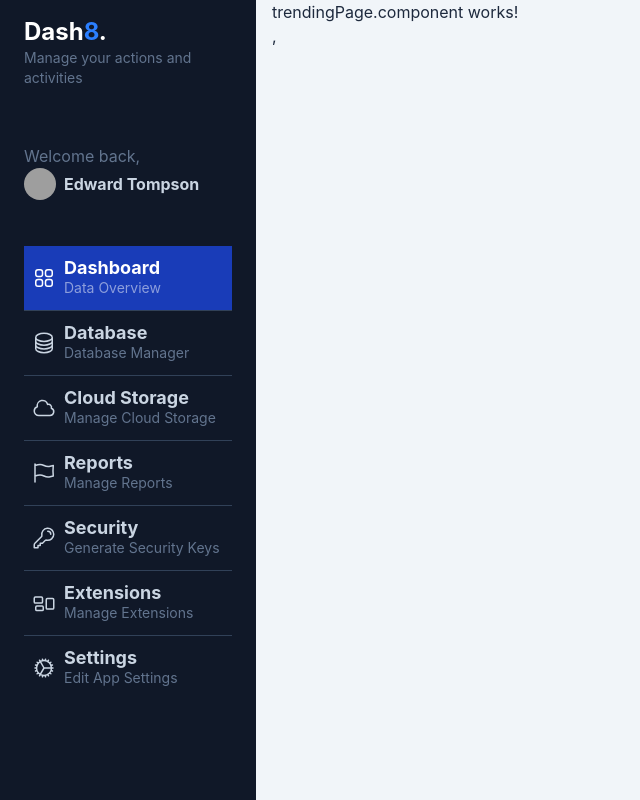
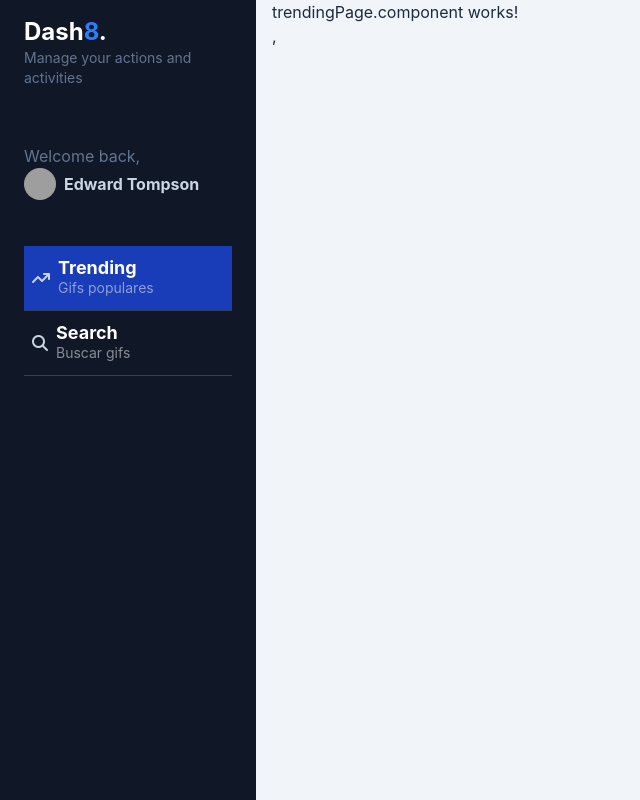
Before and after one commit to dubersantiago/Gifs-Angular, an Angular app: page /dashboard/trending in a window 1280 px wide. Shown: the whole page, without its empty margins (0-640 px from the left). Built offline with nearby package versions, Linux system fonts and the light colour scheme; grey boxes are pictures that could not be loaded.

Commit message:
feat: navegacion en el side menu

```diff
--- a/src/app/gifs/components/side-menu-options.component/side-menu-options.component.html
+++ b/src/app/gifs/components/side-menu-options.component/side-menu-options.component.html
@@ -1,81 +1,17 @@
 <div id="nav" class="w-full px-6">
-            <a href="#" class="w-full px-2 inline-flex space-x-2 items-center border-b border-slate-700 py-3 bg-blue-800 hover:bg-white/5 transition ease-linear duration-150">
-                <div>
-                    <svg xmlns="http://www.w3.org/2000/svg" fill="none" viewBox="0 0 24 24" stroke-width="1.5" stroke="currentColor" class="w-6 h-6 text-white">
-                        <path stroke-linecap="round" stroke-linejoin="round" d="M3.75 6A2.25 2.25 0 016 3.75h2.25A2.25 2.25 0 0110.5 6v2.25a2.25 2.25 0 01-2.25 2.25H6a2.25 2.25 0 01-2.25-2.25V6zM3.75 15.75A2.25 2.25 0 016 13.5h2.25a2.25 2.25 0 012.25 2.25V18a2.25 2.25 0 01-2.25 2.25H6A2.25 2.25 0 013.75 18v-2.25zM13.5 6a2.25 2.25 0 012.25-2.25H18A2.25 2.25 0 0120.25 6v2.25A2.25 2.25 0 0118 10.5h-2.25a2.25 2.25 0 01-2.25-2.25V6zM13.5 15.75a2.25 2.25 0 012.25-2.25H18a2.25 2.25 0 012.25 2.25V18A2.25 2.25 0 0118 20.25h-2.25A2.25 2.25 0 0113.5 18v-2.25z" />
-                      </svg>
+    @for(item of menuOptions; track item.route){
+        <a
+        [routerLink]="item.route"
+        routerLinkActive="bg-blue-800"
+        class="w-full px-2 inline-flex space-x-2 items-center border-b border-slate-700 py-3 hover:bg-white/5 transition ease-linear duration-150">
+            <div>
+                <i class="{{item.icon}}"></i>
+            </div>
+            <div class="flex flex-col">
+                <span class="text-lg font-bold leading-5 text-white">{{item.label}}</span>
+                <span class="text-sm text-white/50 hidden md:block">{{item.subLabel}}</span>
+            </div>
+        </a>
+    }
 
-                </div>
-                <div class="flex flex-col">
-                    <span class="text-lg font-bold leading-5 text-white">Dashboard</span>
-                    <span class="text-sm text-white/50 hidden md:block">Data Overview</span>
-                </div>
-            </a>
-            <a href="#" class="w-full px-2 inline-flex space-x-2 items-center border-b border-slate-700 py-3 hover:bg-white/5 transition ease-linear duration-150">
-                <div>
-                    <svg xmlns="http://www.w3.org/2000/svg" fill="none" viewBox="0 0 24 24" stroke-width="1.5" stroke="currentColor" class="w-6 h-6">
-                        <path stroke-linecap="round" stroke-linejoin="round" d="M20.25 6.375c0 2.278-3.694 4.125-8.25 4.125S3.75 8.653 3.75 6.375m16.5 0c0-2.278-3.694-4.125-8.25-4.125S3.75 4.097 3.75 6.375m16.5 0v11.25c0 2.278-3.694 4.125-8.25 4.125s-8.25-1.847-8.25-4.125V6.375m16.5 0v3.75m-16.5-3.75v3.75m16.5 0v3.75C20.25 16.153 16.556 18 12 18s-8.25-1.847-8.25-4.125v-3.75m16.5 0c0 2.278-3.694 4.125-8.25 4.125s-8.25-1.847-8.25-4.125" />
-                      </svg>
-                </div>
-                <div class="flex flex-col">
-                    <span class="text-lg text-slate-300 font-bold leading-5">Database</span>
-                    <span class="text-sm text-slate-500 hidden md:block">Database Manager</span>
-                </div>
-            </a>
-            <a href="#" class="w-full px-2 inline-flex space-x-2 items-center border-b border-slate-700 py-3 hover:bg-white/5 transition ease-linear duration-150">
-                <div>
-                    <svg xmlns="http://www.w3.org/2000/svg" fill="none" viewBox="0 0 24 24" stroke-width="1.5" stroke="currentColor" class="w-6 h-6">
-                        <path stroke-linecap="round" stroke-linejoin="round" d="M2.25 15a4.5 4.5 0 004.5 4.5H18a3.75 3.75 0 001.332-7.257 3 3 0 00-3.758-3.848 5.25 5.25 0 00-10.233 2.33A4.502 4.502 0 002.25 15z" />
-                      </svg>
-                </div>
-                <div class="flex flex-col">
-                    <span class="text-lg text-slate-300 font-bold leading-5">Cloud Storage</span>
-                    <span class="text-sm text-slate-500 hidden md:block">Manage Cloud Storage</span>
-                </div>
-            </a>
-            <a href="#" class="w-full px-2 inline-flex space-x-2 items-center border-b border-slate-700 py-3 hover:bg-white/5 transition ease-linear duration-150">
-                <div>
-                    <svg xmlns="http://www.w3.org/2000/svg" fill="none" viewBox="0 0 24 24" stroke-width="1.5" stroke="currentColor" class="w-6 h-6">
-                        <path stroke-linecap="round" stroke-linejoin="round" d="M3 3v1.5M3 21v-6m0 0l2.77-.693a9 9 0 016.208.682l.108.054a9 9 0 006.086.71l3.114-.732a48.524 48.524 0 01-.005-10.499l-3.11.732a9 9 0 01-6.085-.711l-.108-.054a9 9 0 00-6.208-.682L3 4.5M3 15V4.5" />
-                      </svg>
-                </div>
-                <div class="flex flex-col">
-                    <span class="text-lg text-slate-300 font-bold leading-5">Reports</span>
-                    <span class="text-sm text-slate-500 hidden md:block">Manage Reports</span>
-                </div>
-            </a>
-            <a href="#" class="w-full px-2 inline-flex space-x-2 items-center border-b border-slate-700 py-3 hover:bg-white/5 transition ease-linear duration-150">
-                <div>
-                    <svg xmlns="http://www.w3.org/2000/svg" fill="none" viewBox="0 0 24 24" stroke-width="1.5" stroke="currentColor" class="w-6 h-6">
-                        <path stroke-linecap="round" stroke-linejoin="round" d="M15.75 5.25a3 3 0 013 3m3 0a6 6 0 01-7.029 5.912c-.563-.097-1.159.026-1.563.43L10.5 17.25H8.25v2.25H6v2.25H2.25v-2.818c0-.597.237-1.17.659-1.591l6.499-6.499c.404-.404.527-1 .43-1.563A6 6 0 1121.75 8.25z" />
-                      </svg>
-                </div>
-                <div class="flex flex-col">
-                    <span class="text-lg text-slate-300 font-bold leading-5">Security</span>
-                    <span class="text-sm text-slate-500 hidden md:block">Generate Security Keys</span>
-                </div>
-            </a>
-            <a href="#" class="w-full px-2 inline-flex space-x-2 items-center border-b border-slate-700 py-3 hover:bg-white/5 transition ease-linear duration-150">
-                <div>
-                    <svg xmlns="http://www.w3.org/2000/svg" fill="none" viewBox="0 0 24 24" stroke-width="1.5" stroke="currentColor" class="w-6 h-6">
-                        <path stroke-linecap="round" stroke-linejoin="round" d="M2.25 7.125C2.25 6.504 2.754 6 3.375 6h6c.621 0 1.125.504 1.125 1.125v3.75c0 .621-.504 1.125-1.125 1.125h-6a1.125 1.125 0 01-1.125-1.125v-3.75zM14.25 8.625c0-.621.504-1.125 1.125-1.125h5.25c.621 0 1.125.504 1.125 1.125v8.25c0 .621-.504 1.125-1.125 1.125h-5.25a1.125 1.125 0 01-1.125-1.125v-8.25zM3.75 16.125c0-.621.504-1.125 1.125-1.125h5.25c.621 0 1.125.504 1.125 1.125v2.25c0 .621-.504 1.125-1.125 1.125h-5.25a1.125 1.125 0 01-1.125-1.125v-2.25z" />
-                      </svg>
-                </div>
-                <div class="flex flex-col">
-                    <span class="text-lg text-slate-300 font-bold leading-5">Extensions</span>
-                    <span class="text-sm text-slate-500 hidden md:block">Manage Extensions</span>
-                </div>
-            </a>
-            <a href="#" class="w-full px-2 inline-flex space-x-2 items-center py-3 hover:bg-white/5 transition ease-linear duration-150">
-                <div>
-                    <svg xmlns="http://www.w3.org/2000/svg" fill="none" viewBox="0 0 24 24" stroke-width="1.5" stroke="currentColor" class="w-6 h-6">
-                        <path stroke-linecap="round" stroke-linejoin="round" d="M4.5 12a7.5 7.5 0 0015 0m-15 0a7.5 7.5 0 1115 0m-15 0H3m16.5 0H21m-1.5 0H12m-8.457 3.077l1.41-.513m14.095-5.13l1.41-.513M5.106 17.785l1.15-.964m11.49-9.642l1.149-.964M7.501 19.795l.75-1.3m7.5-12.99l.75-1.3m-6.063 16.658l.26-1.477m2.605-14.772l.26-1.477m0 17.726l-.26-1.477M10.698 4.614l-.26-1.477M16.5 19.794l-.75-1.299M7.5 4.205L12 12m6.894 5.785l-1.149-.964M6.256 7.178l-1.15-.964m15.352 8.864l-1.41-.513M4.954 9.435l-1.41-.514M12.002 12l-3.75 6.495" />
-                      </svg>
-                </div>
-                <div class="flex flex-col">
-                    <span class="text-lg text-slate-300 font-bold leading-5">Settings</span>
-                    <span class="text-sm text-slate-500 hidden md:block">Edit App Settings</span>
-                </div>
-            </a>
-
-           </div>
+</div>
--- a/src/app/gifs/components/side-menu-options.component/side-menu-options.component.ts
+++ b/src/app/gifs/components/side-menu-options.component/side-menu-options.component.ts
@@ -1,9 +1,33 @@
 import { ChangeDetectionStrategy, Component } from '@angular/core';
+import { routes } from '../../../app.routes';
+import { RouterLink, RouterLinkActive } from "@angular/router";
+
+interface MenuOption{
+  label:string,
+  subLabel:string,
+  icon:string,
+  route:string
+}
 
 @Component({
   selector: 'gifs-side-menu-options',
-  imports: [],
+  imports: [RouterLink, RouterLinkActive],
   templateUrl: './side-menu-options.component.html',
   changeDetection: ChangeDetectionStrategy.OnPush,
 })
-export class SideMenuOptionsComponent { }
+export class SideMenuOptionsComponent {
+  menuOptions:MenuOption[]=[
+    {
+      icon:'fa-solid fa-arrow-trend-up',
+      label:'Trending',
+      route:'/dashboard/trending',
+      subLabel:'Gifs populares'
+    },
+    {
+      icon:'fa-solid fa-magnifying-glass',
+      label:'Search',
+      route:'/dashboard/search',
+      subLabel:'Buscar gifs'
+    }
+  ]
+}
--- a/src/index.html
+++ b/src/index.html
@@ -5,6 +5,7 @@
   <title>GifsApp</title>
   <base href="/">
   <meta name="viewport" content="width=device-width, initial-scale=1">
+  <link rel="stylesheet" href="https://cdnjs.cloudflare.com/ajax/libs/font-awesome/6.7.1/css/all.min.css" integrity="sha512-5Hs3dF2AEPkpNAR7UiOHba+lRSJNeM2ECkwxUIxC1Q/FLycGTbNapWXB4tP889k5T5Ju8fs4b1P5z/iB4nMfSQ==" crossorigin="anonymous" referrerpolicy="no-referrer" />
   <link rel="icon" type="image/x-icon" href="favicon.ico">
 </head>
 <body>
```
